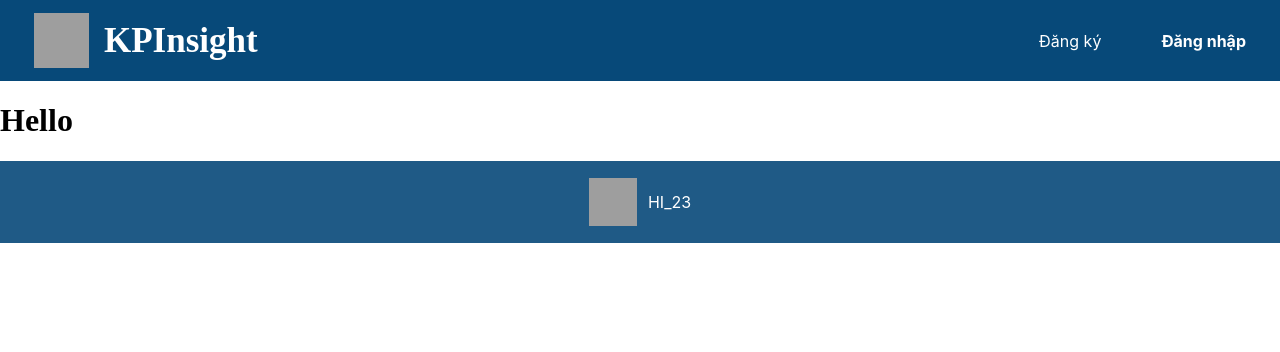
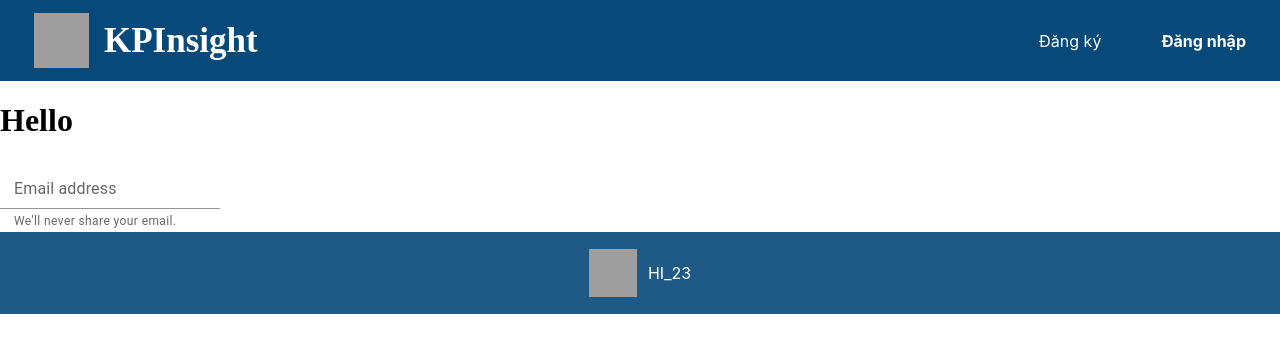
Before and after one commit to Dungntt2003/KPInsight-HI_23, a React (Create React App) app in the folder kpinsight/: page /register in a window 1280 px wide. Shown: the top 352 px of the page. Built offline with nearby package versions, Linux system fonts and the light colour scheme; grey boxes are pictures that could not be loaded.

Commit message:
Add library antd, font awesome

```diff
--- a/kpinsight/src/view/pages/register/index.jsx
+++ b/kpinsight/src/view/pages/register/index.jsx
@@ -1,9 +1,17 @@
 import "./index.css";
+import { FormControl, InputLabel, Input, FormHelperText } from "@mui/material";
 
 function Register() {
   return (
     <div>
       <h1>Hello</h1>
+      <FormControl>
+        <InputLabel htmlFor="my-input">Email address</InputLabel>
+        <Input id="my-input" aria-describedby="my-helper-text" />
+        <FormHelperText id="my-helper-text">
+          We'll never share your email.
+        </FormHelperText>
+      </FormControl>
     </div>
   );
 }
--- a/kpinsight/src/view/routes/index.js
+++ b/kpinsight/src/view/routes/index.js
@@ -8,6 +8,7 @@ function AllRoutes() {
         path="/register"
         element={<MainLayout component={<Register />} />}
       />
+      <Route path="/login" element={<MainLayout component={<Register />} />} />
     </Routes>
   );
 }
```
Also changed, not shown: kpinsight/package.json (+7 -0 lines), 1 other file (tests, documents, lock files or other folders).
